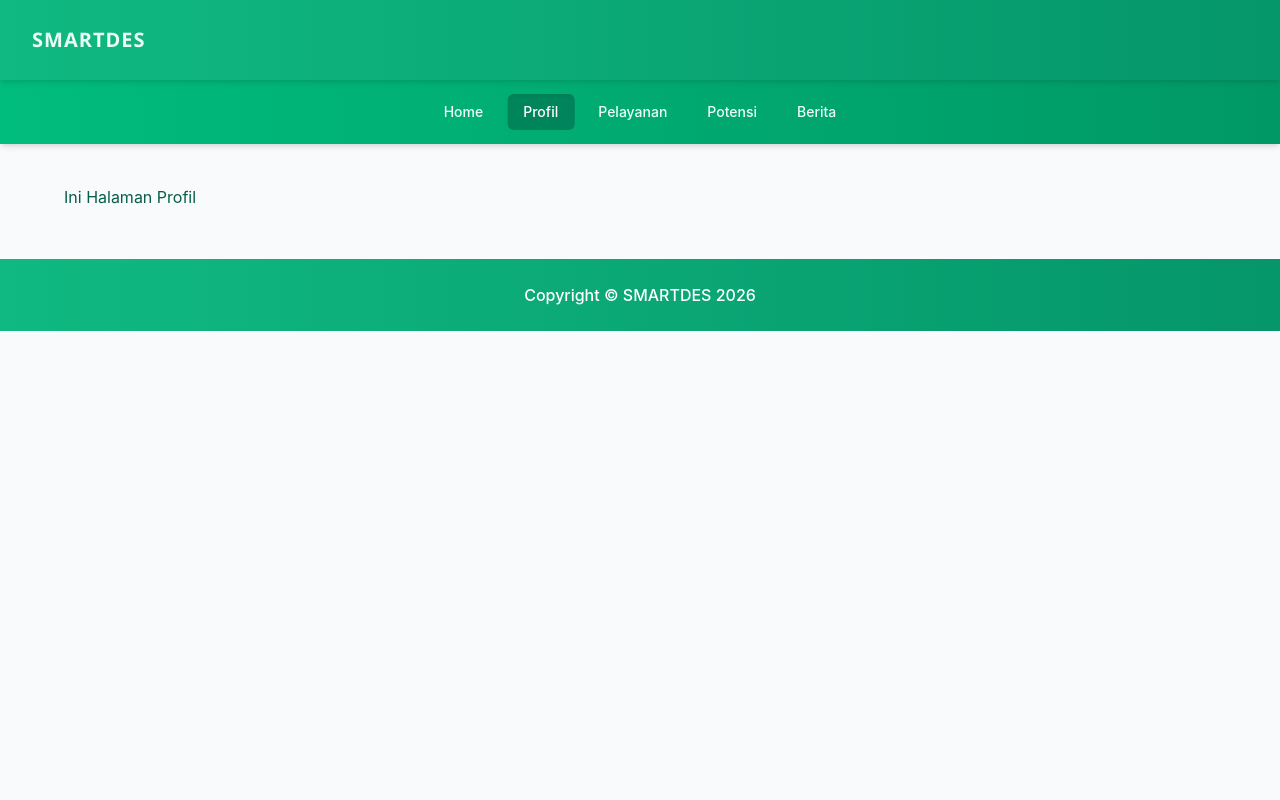
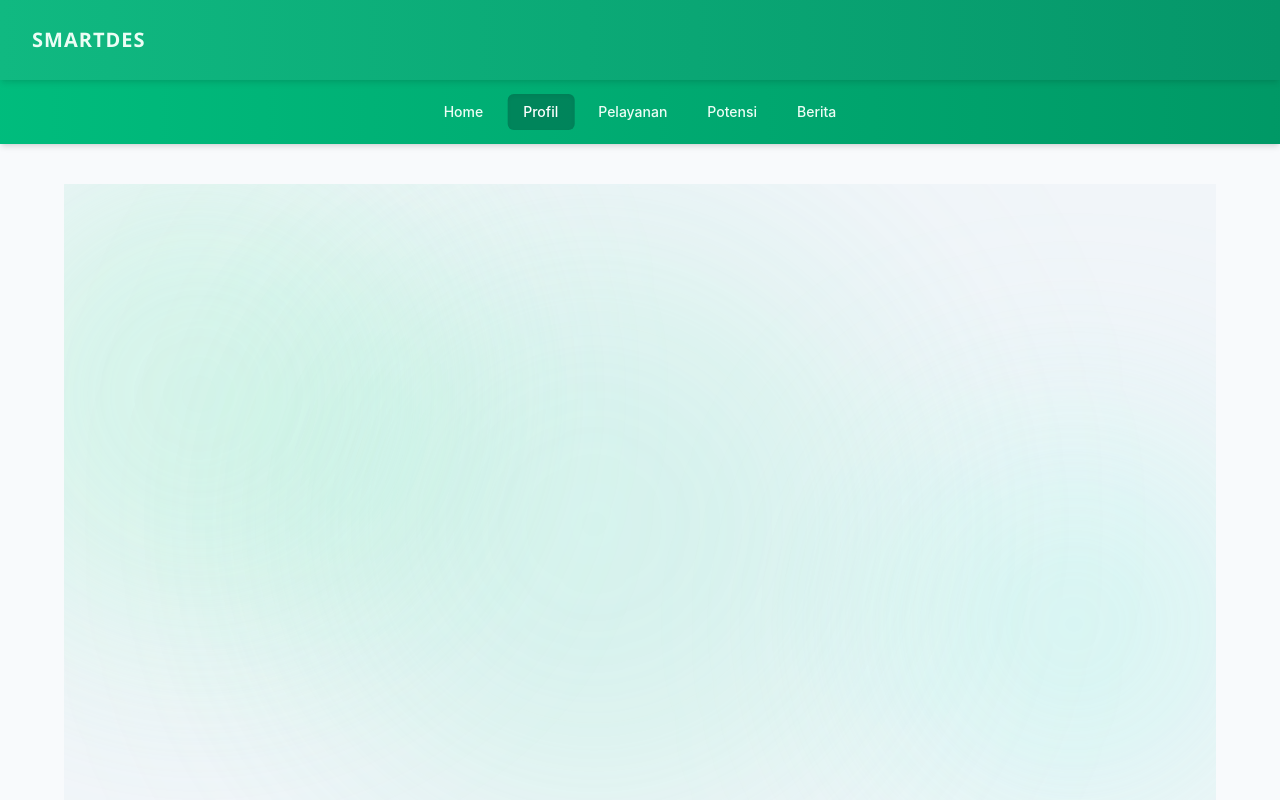
Before and after one commit to muhammadarlianoscar-uti/TA-WEB-24-SEMBADE, a Next.js app in the folder my-app/: page /profil in a window 1280 px wide. Shown: the top 800 px of the page. Built offline with nearby package versions, Linux system fonts and the light colour scheme.

Commit message:
menambahkan background

```diff
--- a/my-app/app/profil/page.tsx
+++ b/my-app/app/profil/page.tsx
@@ -1,7 +1,14 @@
-import React from 'react'
+import Image from 'next/image';
 
-export default function profil() {
+export default function Profil() {
   return (
-    <div>Ini Halaman Profil</div>
-  )
+    <div className="relative min-h-screen bg-[#F1F5F9] text-slate-800 selection:bg-emerald-500 selection:text-white pb-24 overflow-hidden z-0">
+      {/* ================= AMBIENT BACKGROUND ================= */}
+      <div className="absolute top-0 left-0 w-full h-full overflow-hidden -z-10 pointer-events-none">
+        <div className="absolute top-[-5%] left-[-10%] w-[500px] h-[500px] bg-emerald-200/50 rounded-full mix-blend-multiply filter blur-[100px] opacity-70"></div>
+        <div className="absolute top-[30%] right-[-5%] w-[400px] h-[400px] bg-teal-200/40 rounded-full mix-blend-multiply filter blur-[100px] opacity-70"></div>
+        <div className="absolute bottom-[20%] left-[20%] w-[600px] h-[600px] bg-emerald-300/30 rounded-full mix-blend-multiply filter blur-[120px] opacity-60"></div>
+      </div>
+    </div>
+  );
 }
```
